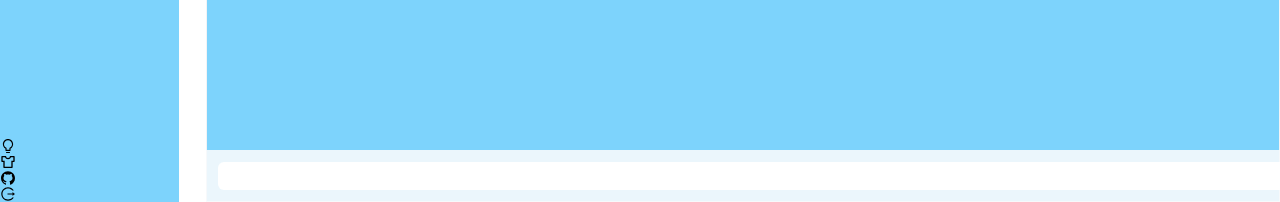
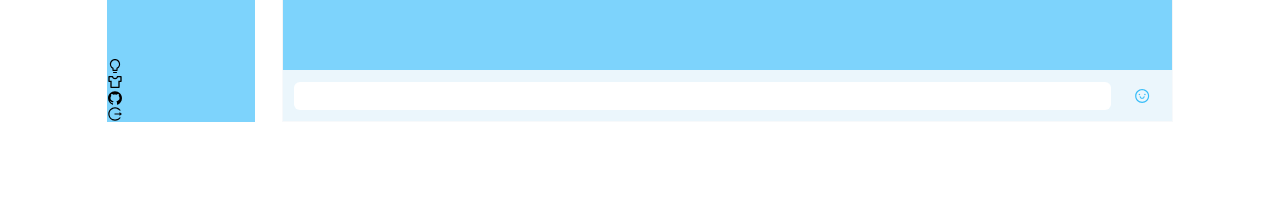
Before and after one commit to husilu/chatroom-fe, a React (Create React App) app: page / in a window 1280 px wide. Shown: the part 598-800 px from the top of the page. Built offline with nearby package versions, Linux system fonts and the light colour scheme.

Commit message:
fix: pc端聊天窗样式调整

```diff
--- /dev/null
+++ b/externals.d.ts
@@ -0,0 +1,4 @@
+declare module '*.css' {
+    const resource: {[key: string]: string};
+    export = resource;
+}
--- a/package.json
+++ b/package.json
@@ -12,12 +12,15 @@
     "@types/react": "^18.0.21",
     "@types/react-dom": "^18.0.6",
     "axios": "^0.27.2",
+    "classnames": "^2.3.2",
+    "less": "^4.1.3",
     "react": "^18.2.0",
     "react-dom": "^18.2.0",
     "react-icons": "^4.4.0",
     "react-redux": "^8.0.4",
     "react-router-dom": "^6.4.1",
     "react-scripts": "5.0.1",
+    "styled-components": "^5.3.6",
     "typescript": "^4.8.3",
     "web-vitals": "^2.1.4"
   },
--- a/src/pages/Chatroom/Layout.tsx
+++ b/src/pages/Chatroom/Layout.tsx
@@ -3,10 +3,12 @@ import Informationlist from "./Informationlist"
 import ChatBox from './index'
 export default function Layout() {
   return (
-    <div className="flex">
-       <ToolPanel></ToolPanel>
-        <Informationlist></Informationlist>
-       <ChatBox></ChatBox>
+    <div className="flex items-center justify-center h-screen">
+      <div className="flex w-10/12">
+        <ToolPanel></ToolPanel>
+          <Informationlist></Informationlist>
+        <ChatBox></ChatBox>
+      </div>
     </div>
   )
 }
--- a/src/pages/Chatroom/ToolPanel.tsx
+++ b/src/pages/Chatroom/ToolPanel.tsx
@@ -1,10 +1,13 @@
 import { AiOutlineBulb, AiFillGithub, AiOutlineLogout } from 'react-icons/ai';
 import { RiTShirt2Line } from 'react-icons/ri';
-
+import cx from 'classnames';
+import styles from './index.css';
+console.log("styles.wrap", styles.wrap)
 export default function ToolPanel() {
   let iconArray = [{icon: <AiOutlineBulb key="AiOutlineBulb"></AiOutlineBulb>,  title: '消息'}, {icon: <RiTShirt2Line key="RiTShirt2Line"></RiTShirt2Line>,  title: '换肤'}, {icon: <AiFillGithub key="AiFillGithub"></AiFillGithub>,  title: '仓库链接'}, {icon: <AiOutlineLogout key="AiOutlineLogout"></AiOutlineLogout>,  title: '登出'}]
   return (
-    <div className="w-1/6 flex flex-col justify-between bg-sky-300">
+    //
+    <div className={cx([styles.wrap, "w-1/6", "flex", "flex-col", "justify-between", "bg-sky-300"])}>
         <img src="" alt="" />
         <div className="flex flex-col">
             {iconArray.map((item, index) => {
--- /dev/null
+++ b/src/pages/Chatroom/index.css
@@ -0,0 +1,5 @@
+.wrap {
+    /* > div { */
+        height: 50px;
+    /* } */
+}
--- a/src/pages/Chatroom/index.tsx
+++ b/src/pages/Chatroom/index.tsx
@@ -18,7 +18,7 @@ const Chatroom: FC<IProps> = () => {
         }
     }
     return (
-        <div className="bg-sky-300 grid grid-cols-4 w-screen h-screen">
+        <div className="bg-sky-300 grid grid-cols-4 relative w-full h-80v">
             <div className="col-span-4 border border-gray-100 flex flex-col">
                 {/* <div className="border-b-2 border-stone-50"></div> */}
                 {/* <div className=""></div> */}
@@ -39,9 +39,9 @@ const Chatroom: FC<IProps> = () => {
             {/* <div className="border border-gray-100">
 
             </div> */}
-            <div className="fixed bottom-0 flex p-3 bg-slate-50/90 w-screen flex justify-between items-center">
-                <input value={text} enterKeyHint="send" type="text" className="w-11/12 h-7 rounded-md pl-1 text-black py-2" onChange={(e) => setText(e.target.value)} onKeyDown={(e) => sendHandler(e as unknown as KeyboardEvent)}/>
-                <AiOutlineSmile className="text-sky-400"></AiOutlineSmile>
+            <div className="absolute bottom-0 py-3 bg-slate-50/90 flex justify-between items-center w-full">
+                <input value={text} enterKeyHint="send" type="text" className="ml-3 w-11/12 h-7 rounded-md pl-1 text-black py-2" onChange={(e) => setText(e.target.value)} onKeyDown={(e) => sendHandler(e as unknown as KeyboardEvent)}/>
+                <AiOutlineSmile className="text-sky-400 flex-auto flex justify-between items-center"></AiOutlineSmile>
             </div>
         </div>
     );
--- a/tailwind.config.js
+++ b/tailwind.config.js
@@ -4,7 +4,11 @@ module.exports = {
     "./src/**/*.{js,jsx,ts,tsx}",
   ],
   theme: {
-    extend: {},
+    extend: {
+      height: {
+        '80v': '80vh'
+      }
+    },
   },
   plugins: [],
 }
--- a/tsconfig.json
+++ b/tsconfig.json
@@ -17,8 +17,8 @@
     "isolatedModules": true,
     "baseUrl": ".",
     "paths": {
-      "@/*": ["./src/*"]
+      "@/*": ["./src/*"],
     }
   },
-  "include": ["src/**/*"]
+  "include": ["src/**/*","./externals.d.ts"]
 }
```
Also changed, not shown: 2 other files (tests, documents, lock files or other folders).
